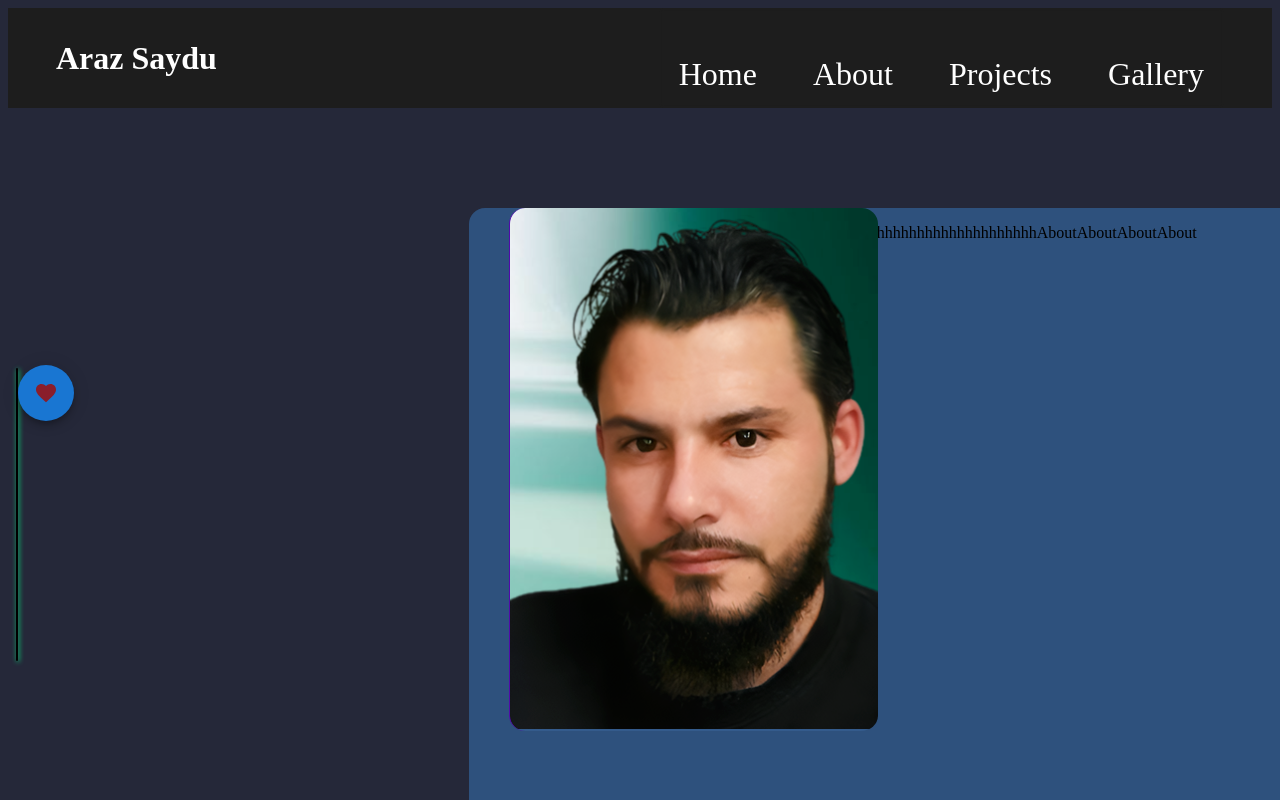
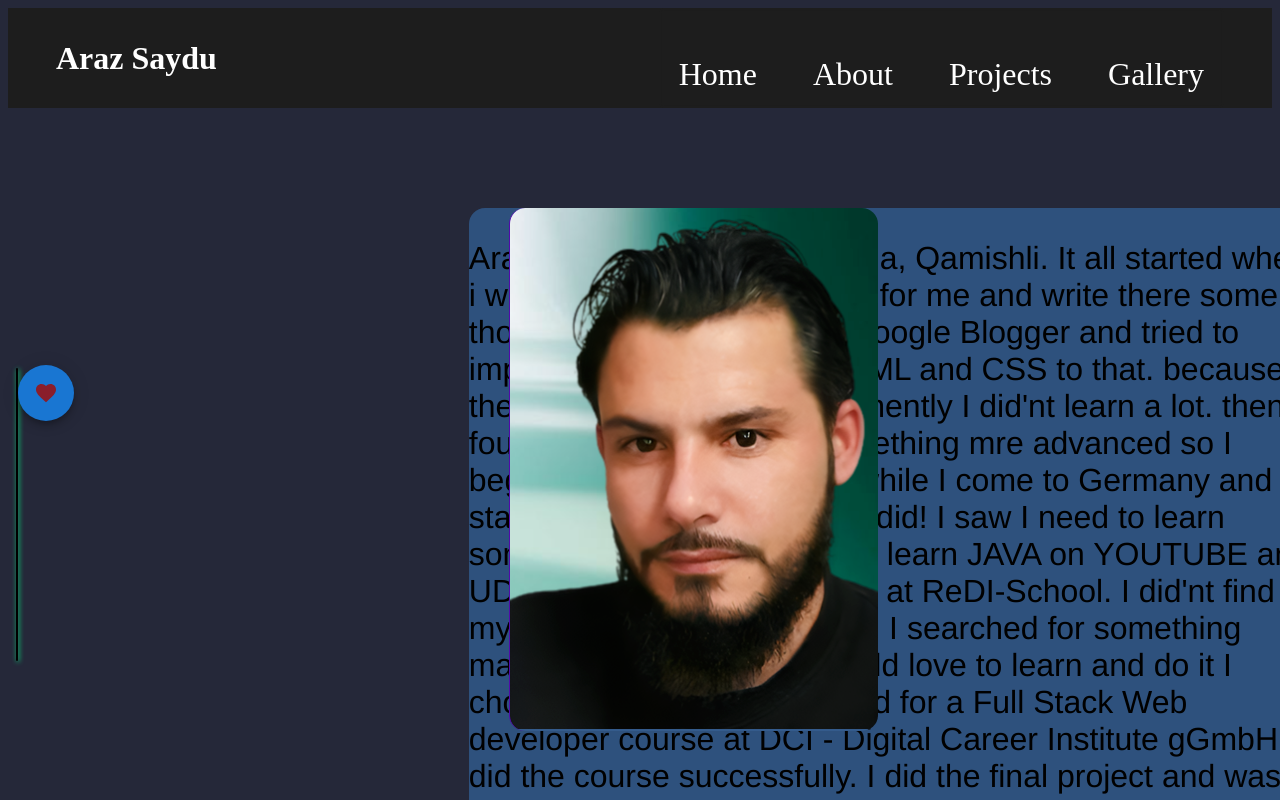
Before and after one commit to arasaa/Araz-Saydu, a React (Create React App) app in the folder client/: page /about in a window 1280 px wide. Shown: the top 800 px of the page. Built offline with nearby package versions, Linux system fonts and the light colour scheme; a web font is replaced by a local one.

Commit message:
just added about text

```diff
--- a/client/src/pages/about/About.jsx
+++ b/client/src/pages/about/About.jsx
@@ -12,13 +12,29 @@ const About = () => {
       </figure>
     </div>
 
-    <p>About</p><br/>
-      <p>Abouthhhhhhhhhhhhhhhhhhhhhhhhhhhhhhhhhhhhhhhhhhhhhh</p><br/>
-      <p>About</p><br/>
-      <p>About</p><br/>
-      <p>About</p><br/>
-      <p>About</p><br/>
+<section className="about-section">
+    <p>
+      Araz Saydu,
+      was born in Syria, Qamishli.
+      It all started when i wanted to create a portfolio for me and write there  some thoughts.
+      So i built one on Google Blogger and tried to improve it.
+      i should learn HTML and CSS to that.
+      because there was no internet permanently I did'nt learn a lot.
+      then i found out  I should learn something mre advanced so I began to learn PHP after
+       a while I come to Germany and started to learn German so I did!
+       I saw I need to learn something else so I began to learn JAVA on YOUTUBE and UDEMY and
+       visited a course at ReDI-School. I did'nt find myself excited to learn JAVA.
+       I searched for something makes me excited and I would love to learn and do it I chose JAVASCRIPT.
+       I applied for a Full Stack Web developer course at DCI - Digital Career Institute gGmbH.
+       I did the course successfully.
+       I did the final project and was satisfied with myself.
+       I learned a lot and I know now I should keeping learning.
+       This field is the field for people who are excited to learn and learn every day and I'm like that.
 
+
+    </p>
+
+      </section>
 
     </div>
   )
--- a/client/src/pages/about/about.css
+++ b/client/src/pages/about/about.css
@@ -1,16 +1,7 @@
-/* .about-container{
-    display:flex;
-    justify-content:center;
-    align-items:center;
-    border-top: 1px solid rgb(55, 255, 55);
-
-} */
 .about-container{
      display:flex;
     justify-content:center;
     align-items:flex-start;
-    /* margin-left: 300px;
-    margin-top: 300px; */
   width: 53em;
     height:41em;
   background: #2e517d;
@@ -21,11 +12,6 @@
   transform: translate(-50%, -50%);
   perspective: 1000px;
   border-radius: 1em;
-
-
-}
-p{
-
 
 }
 .div-about{
@@ -42,7 +28,6 @@ p{
 }
 .about-container:hover .div-about{
     transform: rotateY(-180deg);
-
 }
 .figureBoth{
     margin: 0;
@@ -51,24 +36,18 @@ p{
     width: 100%;
     height: 100%;
     backface-visibility: hidden;
-
 }
 .front{
     background: url(../../assets/araz-saydu.png);
     background-repeat: no-repeat;
     border-left: 1px solid rgb(80, 10, 171);
     border-radius: 1em;
-
-}
+    }
 figure.back{
     background: green;
     transform: rotateY(180deg);
 }
-/* .div-about{
-    border: 1px solid yellow;
-    width: 70%;
-    height: 70vh;
-    margin-top: 20px;
-    box-shadow: 2px 2px 16px rgb(255, 220, 248);
-    outline: 0.02px solid rgb(24, 67, 255);
-} */
+.about-section{
+    font-size: 2em;
+    font-family: "Helvetica Neue";
+}
```
